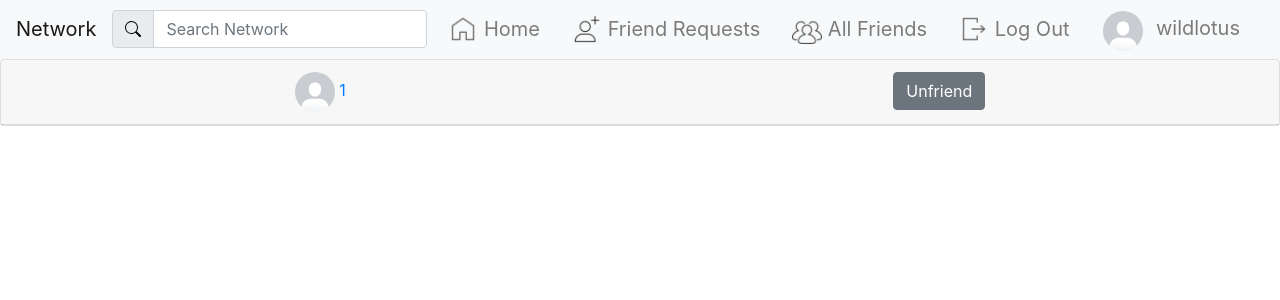
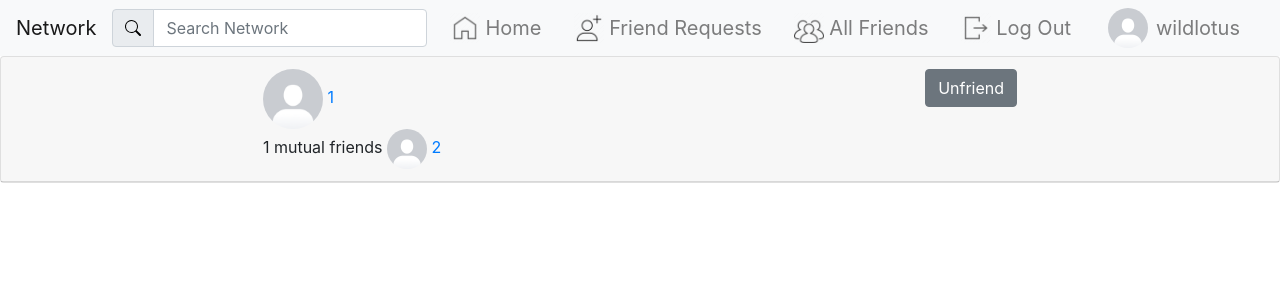
Before and after one commit to WildLotus-15/project6, a Django app: page /friends/13 in a window 1280 px wide. Shown: the top 300 px of the page. Run offline with Django 4.2, Linux system fonts and the light colour scheme; a user stored in the database is signed in; data comes from the database, SQL or seed files in the repository; both versions use the stored data as it was after the commit; some libraries are stand-ins or nearby versions.

Commit message:
Implemented mutual friends on friends page

```diff
--- a/network/templates/network/friends.html
+++ b/network/templates/network/friends.html
@@ -11,11 +11,19 @@
                     <div>
                         <a href="{% url 'profile' friend_request.from_user.id %}">
                             <div id="friend_request_header_{{friend_request.id}}">
-                                <img src="{{ friend_request.from_user.profile.picture.url }}" alt="" width="40px" height="40px"
+                                <img src="{{ friend_request.from_user.profile.picture.url }}" alt="" width="60px" height="60px"
                                     style="border-radius: 50%">
                                 {{ friend_request.from_user }}
                             </div>
                         </a>
+                        {{ mutual_friends_amount }} mutual friends
+                        {% for mutual_friend in mutual_friends %}
+                            <a href="{% url 'profile' mutual_friend.id %}">
+                                <img src="{{ mutual_friend.profile.picture.url }}" alt="" width="40px" height="40px"
+                                    style="border-radius: 50%;">
+                                {{ mutual_friend.username }}
+                            </a>
+                        {% endfor %}
                     </div>
                     <div>
                         <button type="button" data-toggle="modal" data-target="#myModal" class="btn btn-secondary"
@@ -34,6 +42,14 @@
                                 {{ friend_request.to_user }}
                             </div>
                         </a>
+                        {{ mutual_friends_amount }} mutual friends
+                        {% for mutual_friend in mutual_friends %}
+                            <a href="{% url 'profile' mutual_friend.id %}">
+                                <img src="{{ mutual_friend.profile.picture.url }}" alt="" width="40px" height="40px"
+                                    style="border-radius: 50%;">
+                                {{ mutual_friend.username }}
+                            </a>
+                        {% endfor %}
                     </div>
                     <div>
                         <button type="button" data-toggle="modal" data-target="#myModal" class="btn btn-secondary"
--- a/network/templates/network/layout.html
+++ b/network/templates/network/layout.html
@@ -79,6 +79,8 @@
                 <ul class="navbar-nav ml-auto">
                     <li class="nav-item">
                         <img src="{{ user.profile.picture.url }}" alt="Logged in Profile Picture" width="40" height="40" style="border-radius: 50%;">
+                    </li>
+                    <li class="nav-item">
                         <a class="nav-link navbar-brand" href="{% url 'profile' user.id %}" id="profile">{{ user.username }}</a>
                     </li>
                 </ul>
--- a/network/templates/network/profile.html
+++ b/network/templates/network/profile.html
@@ -20,10 +20,10 @@
                     <div>
                         <span id="friends_amount">{{ profile.friends.count }} friends</span>
                         <span class="profile-mutual-friends">
+                            &middot; {{ mutual_friends_amount }} Mutual
                             {% for mutual_friend in mutual_friends %}
-                                &middot; {{ mutual_friends_amount }} Mutual
                                 <a href="{% url 'profile' mutual_friend.id %}">
-                                    <img src="{{ mutual_friend.profile.picture.url }}" alt="Mutual Friend Profile Picture" class="profile_picture">
+                                    <img src="{{ mutual_friend.profile.picture.url }}" alt="Mutual Friend Profile Picture" width="32" height="32" style="border-radius: 50%;">
                                 </a>
                             {% endfor %}
                         </span>
--- a/network/views.py
+++ b/network/views.py
@@ -1,4 +1,5 @@
 import json
+from tkinter.tix import Tree
 from django.db.models import Q
 from django.db import IntegrityError
 from django.urls import reverse
@@ -152,17 +153,42 @@ def remove_from_friends(request, requestID):
 
 def friends(request, profile_id):
     try:
-        friends = UserProfile.objects.get(pk=profile_id).friends.all()
+        profile = UserProfile.objects.get(pk=profile_id)
+
+        friends = profile.friends.all()
+
         friend_requests = FriendRequest.objects.filter(
             Q(from_user__in=friends) | Q(to_user__in=friends)
         )
 
+        context = {}
+
+        if request.user.is_authenticated:
+            context["friends"] = friend_requests
+
+            requests = FriendRequest.objects.filter(
+                Q(to_user=profile.user) | Q(from_user=profile.user)
+            )
+
+            for friend_request in requests:
+                if friend_request.to_user == profile.user:
+                    requests_friends = requests.values_list('from_user', flat=True)
+                else:
+                    requests_friends = requests.values_list('to_user', flat=True)
+
+            requests_profiles = UserProfile.objects.filter(pk__in=requests_friends)
+            friends_with_profile = profile.friends.values_list('pk', flat=True)
+
+            for request_profile in requests_profiles:
+                request_friends = request_profile.friends.filter(pk__in=friends_with_profile)
+
+            context["mutual_friends"] = request_friends
+            context["mutual_friends_amount"] = request_friends.count()
+
     except UserProfile.DoesNotExist:
         return JsonResponse({"error": "User profile matching query does not exist."}, status=400)
 
-    return render(request, "network/friends.html", {
-        "friends": friend_requests
-    })
+    return render(request, "network/friends.html", context)
 
 
 def mutual_friends(request_user, profile):
```
Also changed, not shown: network/templates/network/index.html (+5 -3 lines), db.sqlite3, network/static/network/css/styles.css (line endings or trailing spaces).
